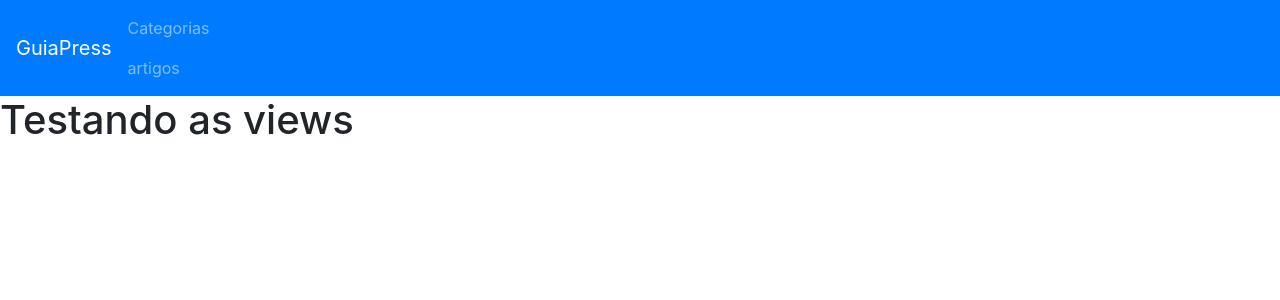
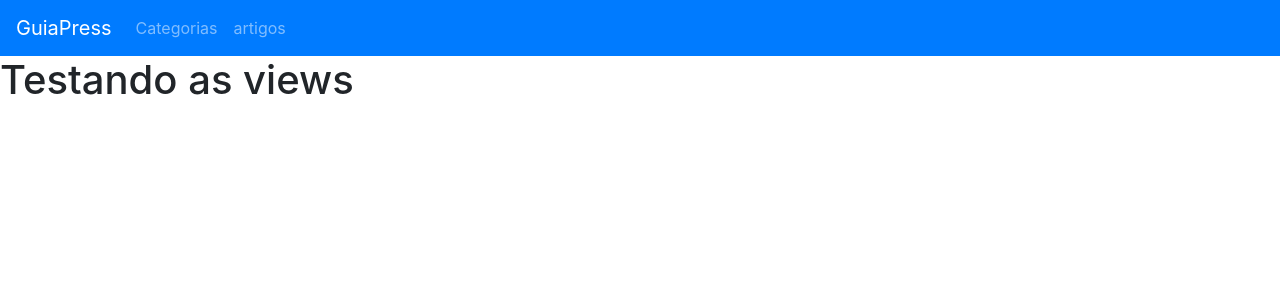
Before and after one commit to luicil/nodejs-guiapress, a Node project: template views/index.ejs in a window 1280 px wide. Shown: the top 300 px of the page. Run offline with Node 20 templates, Linux system fonts and the light colour scheme; the template is opened without the code that fills it, so the values that code supplies are empty.

Commit message:
corrigindo navbar

```diff
--- a/views/partials/navbar.ejs
+++ b/views/partials/navbar.ejs
@@ -1,9 +1,9 @@
-<nav class="navbar navbar-dark bg-primary">
+<nav class="navbar navbar-expand-lg navbar-dark bg-primary">
     <a class="navbar-brand" href="/">
         GuiaPress
     </a>
 
-    <ul class="navbar-nav mr-auto" style="display: inline;">
+    <ul class="navbar-nav mr-auto">
         <li class="nav-item">
             <a  class="nav-link" href="/admin/categories">Categorias</a>
         </li>
```
